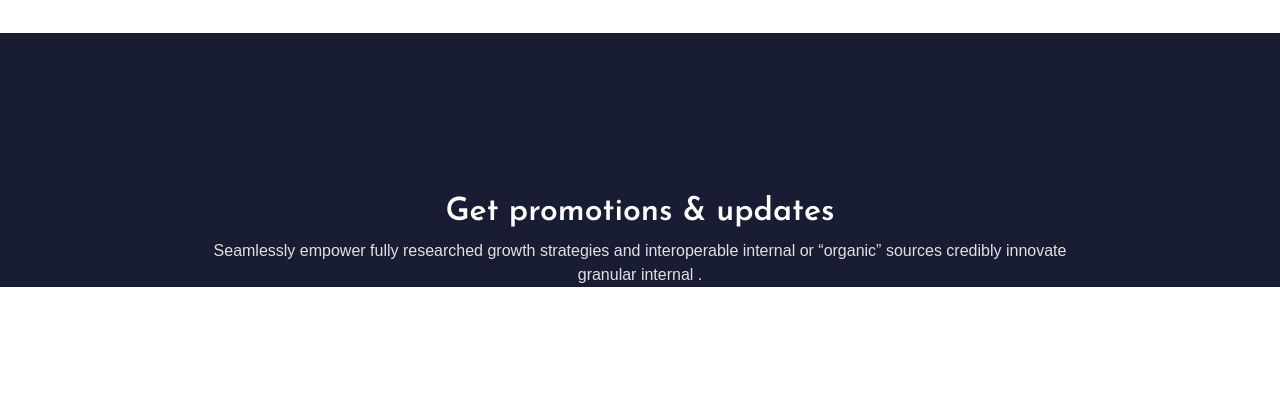
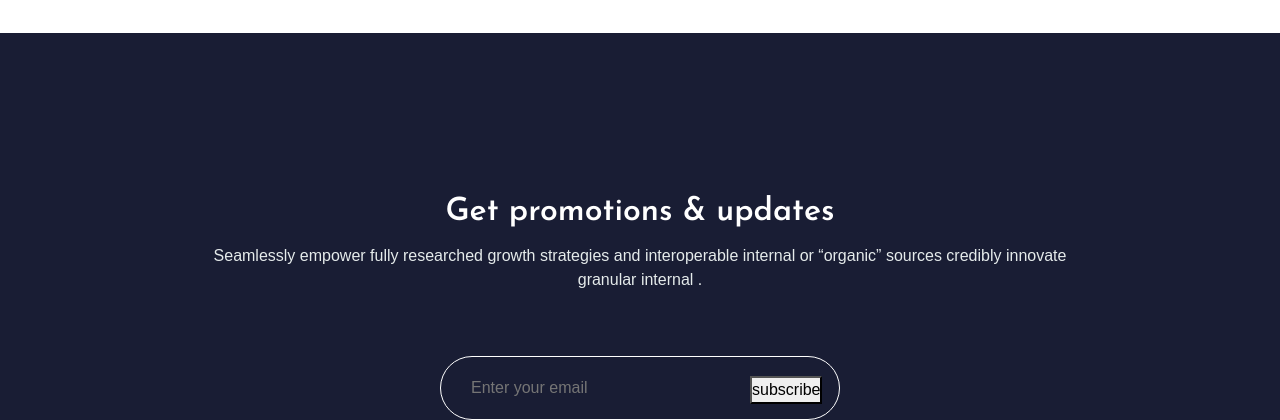
Before and after one commit to Scorpion197/Ecommerce-Web-App, a Django app: page /store/1 in a window 1280 px wide. Shown: the part 1693-2113 px from the top of the page. Before the commit the page ends 1980 px from the top, so only its background shows below. Run offline with Django 3.2, Linux system fonts and the light colour scheme; tables that the repository leaves empty hold one stand-in row (values such as "Sample post"); grey boxes marked "Sample" are stand-in pictures; some libraries are stand-ins or nearby versions.

Commit message:
Added a subscribe button

```diff
--- a/ecommerce/EcommerceProject/StoreApp/templates/singleitem.html
+++ b/ecommerce/EcommerceProject/StoreApp/templates/singleitem.html
@@ -108,10 +108,16 @@
         <div class="container">
 
             <div class="row">
-                <div class="col-lg-12 col-md-12 col-sm-12">
+                <div class="col-lg-12 col-md-12 col-sm-12 column">
                     <h2 class="text-center"> Get promotions & updates</h2>
                     <p class="text-center">Seamlessly empower fully researched growth strategies
                         and interoperable internal or “organic” sources credibly innovate granular internal .</p>
+
+                    <div class="input-and-button">
+
+                        <input type="email" placeholder="Enter your email"><span><button type="submit">subscribe</button></span>
+
+                    </div>
                 </div>
             </div>
 
--- a/ecommerce/EcommerceProject/static/css/singleitem.css
+++ b/ecommerce/EcommerceProject/static/css/singleitem.css
@@ -140,11 +140,45 @@ nav .nav-login {
 
 #subscribe p {
 
-    color: rgb(221, 226, 226);
+    color: rgb(229, 235, 235);
     font-family: sans-serif !important;
     width: 80%;
     margin: auto;
     font-size: 16px;
     margin-top: 5px;
 }
+
+#subscribe .column {
+
+    display: flex;
+    flex-direction: column;
+    align-items: center;
+    justify-content: center;
+
+}
+
+#subscribe .input-and-button {
+
+    margin-top: 8vh;
+    font-family: sans-serif !important;
+}
+
+#subscribe .input-and-button button {
+
+    position: absolute;
+    z-index: 1;
+    margin-left: -90px;
+    margin-top: 20px;
+}
+
+#subscribe .input-and-button input {
+
+    width: 50vh;
+    padding: 19px 30px;
+    border-radius: 50px;
+    outline: none;
+    color: #fff;
+    border: 1px solid #fff;
+    background: transparent;
+}
 /* subscribe section styling ends */
```
